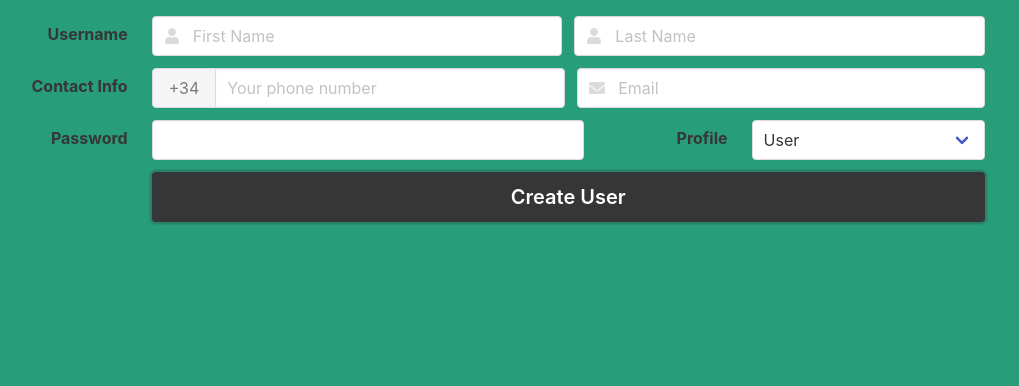
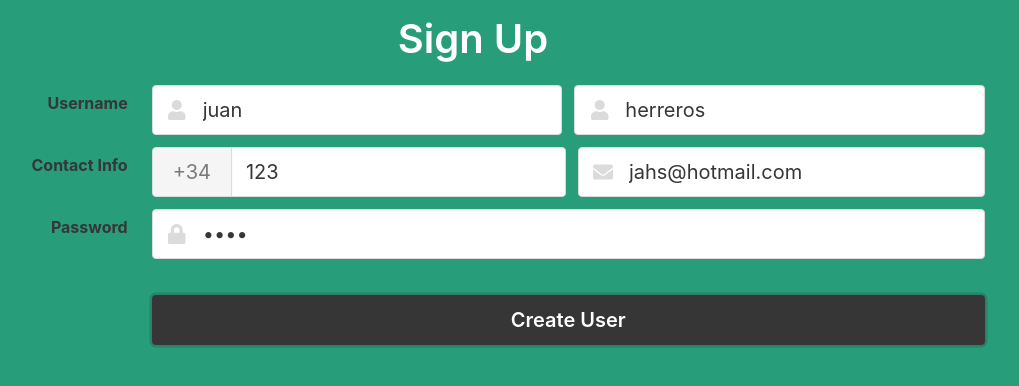
Before and after one commit to dannyjavi/cabify-frontend, a Vue app: page /register in a window 1280 px wide. Shown: the top 386 px of the page, without its empty margins (167-1186 px from the left). Built offline with nearby package versions, Linux system fonts and the light colour scheme.

Commit message:
welcome mejorado

```diff
--- a/package.json
+++ b/package.json
@@ -10,7 +10,7 @@
     "axios": "^0.21.0",
     "core-js": "^3.6.5",
     "vue": "^2.6.11",
-    "vue-axios": "^3.1.3",
+    "vue-axios": "2.1.4",
     "vue-router": "^3.2.0",
     "vuex": "^3.4.0"
   },
--- a/src/App.vue
+++ b/src/App.vue
@@ -1,6 +1,7 @@
 <template>
   <div id="app">
     <router-view />
+    <MainFooter />
   </div>
 </template>
 
--- a/src/main.js
+++ b/src/main.js
@@ -2,12 +2,11 @@ import Vue from "vue";
 import App from "./App.vue";
 import router from "./router";
 import store from "./store";
-import VueAxios from 'vue-axios'
-import axios from 'axios'
+
 
 Vue.config.productionTip = false;
 
-Vue.use(VueAxios, axios)
+
 
 new Vue({
   router,
--- a/src/pages/HomePage.vue
+++ b/src/pages/HomePage.vue
@@ -1,25 +1,44 @@
 <template>
   <div>
-    <header class="mt-6">
+    <div class="container mt-6">
       <p class="title is-2 has-text-centered has-text-white">
         Welcome to <span class="is-italic">CoffeBy</span>
       </p>
-    </header>
+      <figure class="image is-128x128 container">
+        <img src="images/logo.png" />
+      </figure>
+    </div>
     <section class="card-content container">
       <div class="field">
         <p class="control">
           <router-link to="/login">
-            <button class="button is-white is-focused is-medium is-fullwidth title">
+            <button
+              class="button is-white is-focused is-medium is-fullwidth title is-rounded"
+            >
+              Search CoffeBy Driver
+            </button>
+          </router-link>
+        </p>
+      </div>
+      <br />
+      <div class="field">
+        <p class="control">
+          <router-link to="/login">
+            <button
+              class="button is-white is-focused is-medium is-fullwidth title is-rounded"
+            >
               Login
             </button>
           </router-link>
         </p>
       </div>
-      <br>
+      <br />
       <div class="field">
         <p class="control">
           <router-link to="/register">
-            <button class="button is-white is-focused is-medium is-fullwidth title">
+            <button
+              class="button is-white is-focused is-medium is-fullwidth title is-rounded"
+            >
               Create Account
             </button>
           </router-link>
@@ -30,12 +49,11 @@
 </template>
 
 <script>
-import Map from '../components/Map'
+import Map from "../components/Map";
 export default {
   name: "HomePage",
 };
 </script>
 
 <style>
-
 </style>
--- a/src/pages/LoginPage.vue
+++ b/src/pages/LoginPage.vue
@@ -1,10 +1,10 @@
 <template>
   <div>
-    <header class="mt-6">
+    <div class="mt-3 mb-5">
       <p class="title is-2 has-text-centered has-text-white">
         Account Login
       </p>
-    </header>
+    </div>
     <section class="card-content">
       <div class="field">
         <p class="control has-icons-left has-icons-right">
--- a/src/pages/RegisterPage.vue
+++ b/src/pages/RegisterPage.vue
@@ -1,5 +1,10 @@
 <template>
   <div class="container mt-4">
+    <div class="mt-3 mb-5">
+      <p class="title is-2 has-text-centered has-text-white">
+        Sign Up
+      </p>
+    </div>
     <div class="field is-horizontal">
       <div class="field-label is-normal">
         <label class="label">Username</label>
@@ -7,7 +12,12 @@
       <div class="field-body">
         <div class="field">
           <p class="control is-expanded has-icons-left">
-            <input v-model="registrationData.firstname" class="input" type="text" placeholder="First Name" />
+            <input
+              v-model="registrationData.first_name"
+              class="input is-medium"
+              type="text"
+              placeholder="First Name"
+            />
             <span class="icon is-small is-left">
               <i class="fas fa-user"></i>
             </span>
@@ -15,7 +25,12 @@
         </div>
         <div class="field">
           <p class="control is-expanded has-icons-left">
-            <input v-model="registrationData.lastname" class="input" type="text" placeholder="Last Name" />
+            <input
+              v-model="registrationData.last_name"
+              class="input is-medium"
+              type="text"
+              placeholder="Last Name"
+            />
             <span class="icon is-small is-left">
               <i class="fas fa-user"></i>
             </span>
@@ -32,16 +47,27 @@
         <div class="field is-expanded">
           <div class="field has-addons">
             <p class="control">
-              <a class="button is-static"> +34 </a>
+              <a class="button is-static is-medium"> +34 </a>
             </p>
             <p class="control is-expanded">
-              <input v-model="registrationData.phone" class="input" type="tel" placeholder="Your phone number" />
+              <input
+                v-model="registrationData.phone"
+                class="input is-medium"
+                type="tel"
+                placeholder="Your phone number"
+              />
             </p>
           </div>
         </div>
         <div class="field">
           <p class="control is-expanded has-icons-left has-icons-right">
-            <input v-model="registrationData.email" class="input" type="email" placeholder="Email" value="" />
+            <input
+              v-model="registrationData.email"
+              class="input is-medium"
+              type="email"
+              placeholder="Email"
+              value=""
+            />
             <span class="icon is-small is-left">
               <i class="fas fa-envelope"></i>
             </span>
@@ -57,13 +83,20 @@
       <div class="field-body">
         <div class="field">
           <p class="control is-expanded has-icons-left">
-            <input v-model="registrationData.password" class="input" type="text" />
+            <input
+              v-model="registrationData.password"
+              class="input is-medium"
+              type="password"
+            />
+            <span class="icon is-small is-left">
+              <i class="fas fa-lock"></i>
+            </span>
           </p>
         </div>
-        <div class="field-label is-normal">
+        <!-- <div class="field-label is-normal">
           <label class="label">Profile</label>
-        </div>
-        <div class="field">
+        </div> -->
+        <!-- <div class="field">
           <div class="control">
             <div class="select is-fullwidth">
               <select v-model="registrationData.profile">
@@ -73,7 +106,7 @@
               </select>
             </div>
           </div>
-        </div>
+        </div> -->
       </div>
     </div>
 
@@ -81,10 +114,15 @@
       <div class="field-label">
         <!-- Left empty for spacing -->
       </div>
-      <div class="field-body">
+      <div class="field-body mt-5">
         <div class="field">
           <div class="control">
-            <button class="button is-dark is-focused is-medium is-fullwidth title">Create User</button>
+            <button
+              @click="register"
+              class="button is-dark is-focused is-medium is-fullwidth title"
+            >
+              Create User
+            </button>
           </div>
         </div>
       </div>
@@ -93,18 +131,17 @@
 </template>
 
 <script>
+const axios = require("axios");
 export default {
   name: "RegisterPage",
   data() {
     return {
       registrationData: {
-        firstname: "",
-        lastname:"",
-        phone: "",
-        email: "",
-        password: "",
-        profile: "User",
-        isEnabled: true,
+        first_name: "juan",
+        last_name: "herreros",
+        phone: "123",
+        email: "jahs@hotmail.com",
+        password: "1234",
       },
     };
   },
@@ -122,9 +159,10 @@ export default {
         alert(
           "Te has registrado satisfactorizamente. Puedes acceder con tu nueva cuenta desde el formulario de identificación"
         );
-        this.$router.push("/login");
-      }catch{
-
+        this.$router.push("/search");
+      } catch (e) {
+        console.log(e, this.registrationData);
+        alert("Se ha producido un error al enviar el formulario");
       }
     },
   },
@@ -132,5 +170,4 @@ export default {
 </script>
 
 <style>
-
 </style>
--- a/src/store/index.js
+++ b/src/store/index.js
@@ -1,6 +1,9 @@
 import Vue from "vue";
 import Vuex from "vuex";
+import VueAxios from 'vue-axios'
+import axios from 'axios'
 
+Vue.use(VueAxios, axios)
 Vue.use(Vuex);
 
 export default new Vuex.Store({
```
Also changed, not shown: public/images/logo.PNG (added), 1 other file (tests, documents, lock files or other folders).
